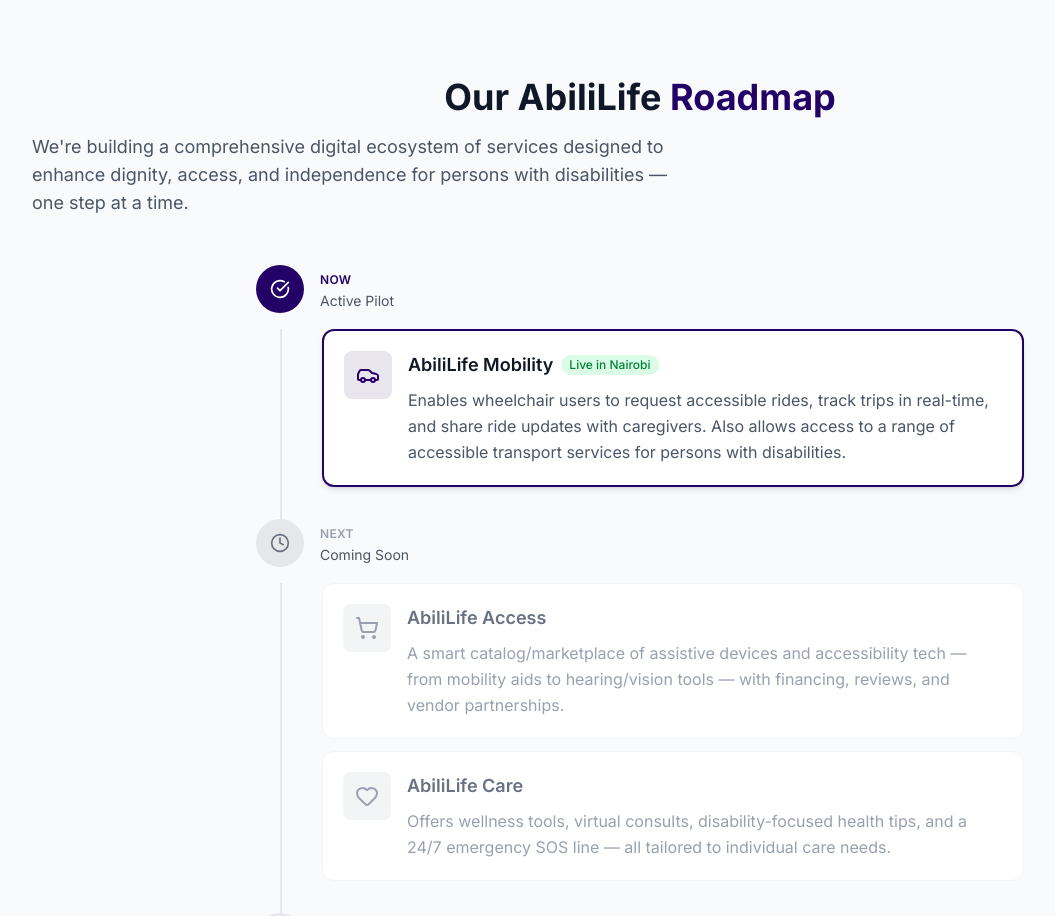
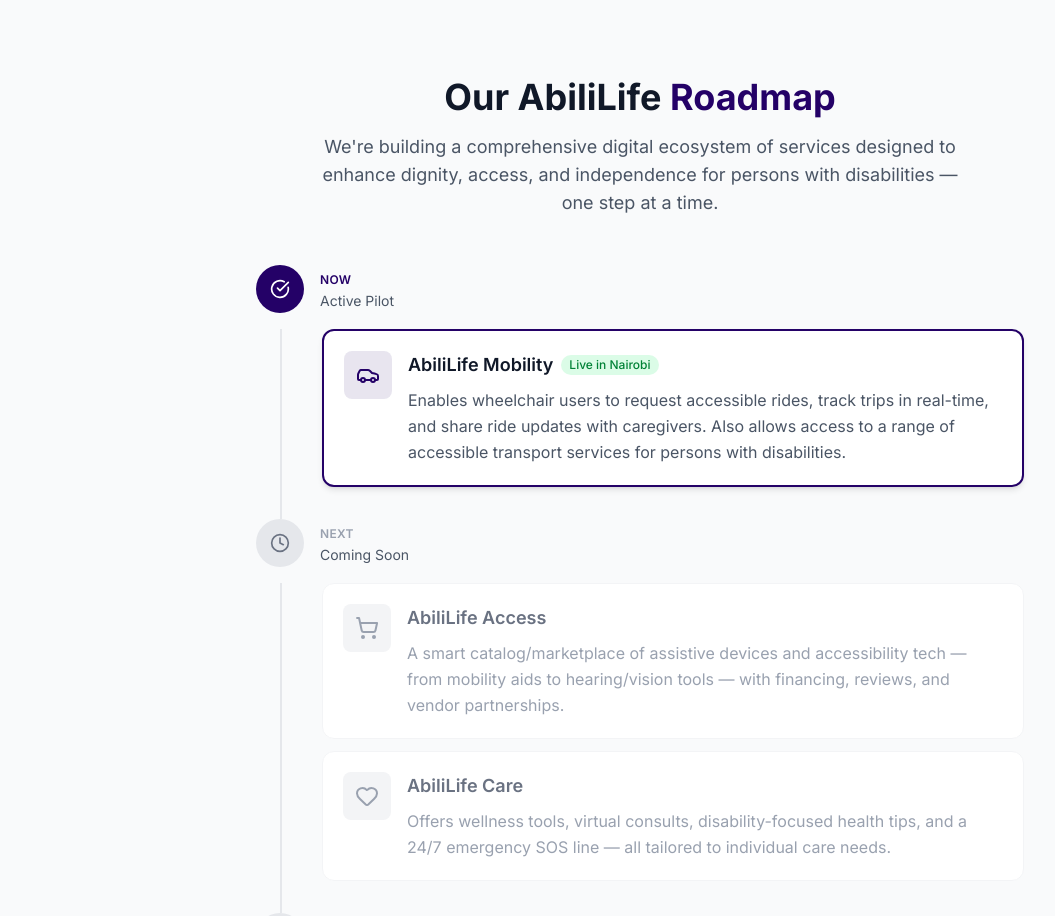
Before and after one commit to AbiliLife/AbiliLife_Landing_Page, a React (Vite) app: page / in a window 1280 px wide. Shown: the part 3560-4476 px from the top of the page, without its empty margins (0-1055 px from the left). Built offline with nearby package versions, Linux system fonts and the light colour scheme.

Commit message:
fix: center align text in EcosystemRoadmap component for improved readability

```diff
--- a/src/components/EcosystemRoadmap.tsx
+++ b/src/components/EcosystemRoadmap.tsx
@@ -70,7 +70,7 @@
                     <h2 className="text-3xl lg:text-4xl font-bold text-gray-900 mb-4 text-center">
                         Our AbiliLife <span className="text-primary">Roadmap</span>
                     </h2>
-                    <p className="text-lg text-gray-600 max-w-2xl">
+                    <p className="text-lg text-gray-600 max-w-2xl mx-auto text-center">
                         We're building a comprehensive digital ecosystem of services designed to enhance dignity, access, and independence for persons with disabilities — one step at a time.
                     </p>
                 </motion.div>
```
